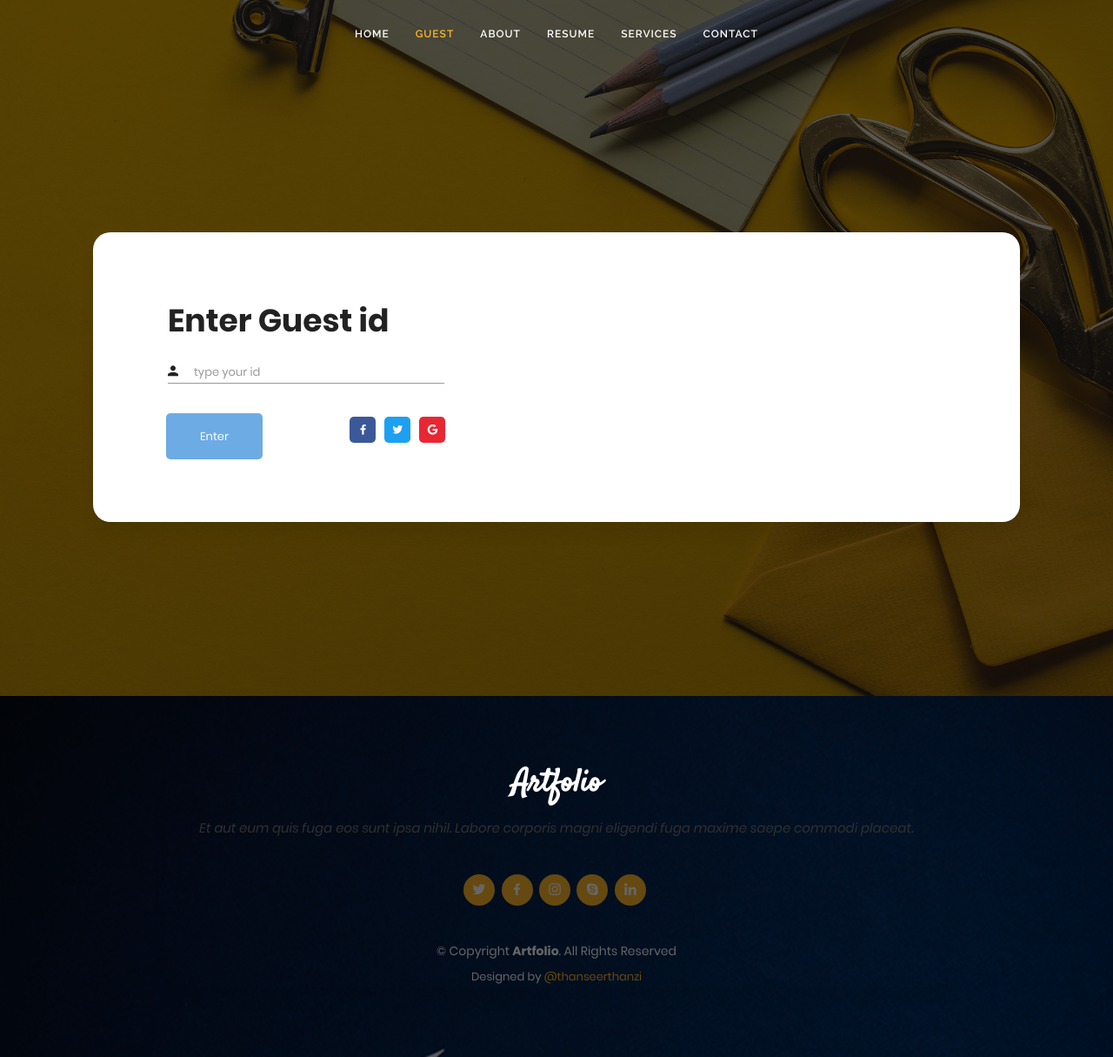
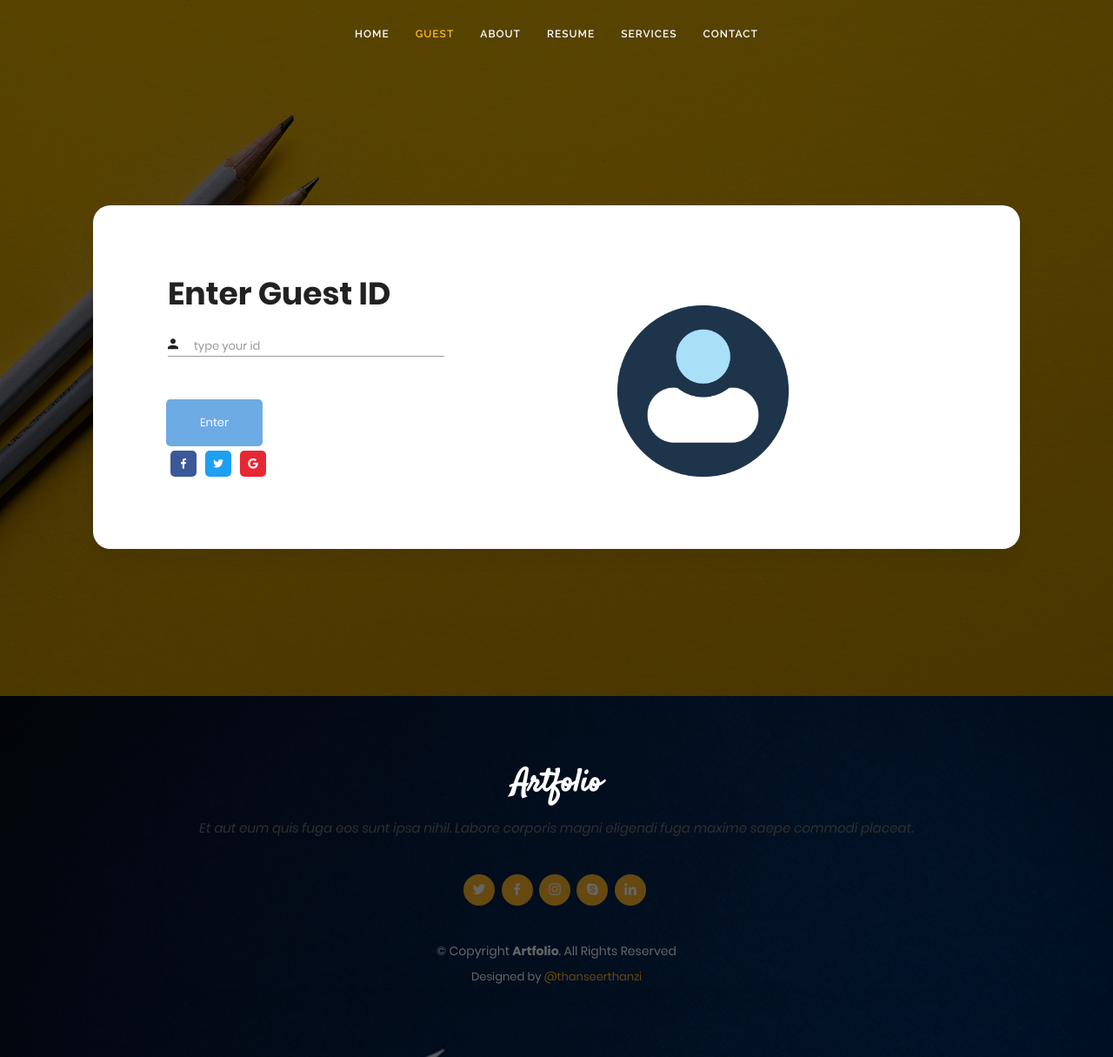
Before and after one commit to thanseerthanzi/artfolio, a Django app: page /guest_login/ in a window 1280 px wide. Shown: the whole page at 87% size. Run offline with Django 4.2, Linux system fonts and the light colour scheme; some libraries are stand-ins or nearby versions.

Commit message:
guest login page

```diff
--- a/app1/static/assets/css/style.css
+++ b/app1/static/assets/css/style.css
@@ -456,6 +419,90 @@ h6 {
   }
 }
 
+/*--------------------------------------------------------------
+# create artist Hero Section
+--------------------------------------------------------------*/
+
+#hero1 {
+  width: 100%;
+  height: 162vh;
+  background: url(../img/paper.jpg) top right;
+  background-size: cover;
+  position: relative;
+  padding: 1px;
+}
+
+#hero1:before {
+  content: "";
+  background: rgba(0, 0, 0, 0.65);
+  position: absolute;
+  bottom: 0;
+  top: 0;
+  left: 0;
+  right: 0;
+}
+
+#hero1 .hero-container {
+  position: absolute;
+  bottom: 0;
+  top: -312px;
+  left: 0;
+  right: 0;
+  display: flex;
+  justify-content: center;
+  align-items: center;
+  flex-direction: column;
+  padding: 0 15px;
+}
+
+
+
+.con{
+  font-size: 18px;
+  color: white;
+}
+
+/*--------------------------------------------------------------
+# guest artist Hero Section
+--------------------------------------------------------------*/
+#hero2 {
+  width: 100%;
+  height: 100vh;
+  background: url(../img/twopencil.jpg) top right;
+  background-size: cover;
+  position: relative;
+  padding: 1px;
+}
+
+#hero2:before {
+  content: "";
+  background: rgba(0, 0, 0, 0.65);
+  position: absolute;
+  bottom: 0;
+  top: 0;
+  left: 0;
+  right: 0;
+}
+
+#hero2 .hero-container {
+  position: absolute;
+  bottom: 0;
+  top: -312px;
+  left: 0;
+  right: 0;
+  display: flex;
+  justify-content: center;
+  align-items: center;
+  flex-direction: column;
+  padding: 0 15px;
+}
+
+
+
+.con{
+  font-size: 18px;
+  color: white;
+}
 /*--------------------------------------------------------------
 # Sections General
 --------------------------------------------------------------*/
--- a/app1/static/css/form.css
+++ b/app1/static/css/form.css
@@ -297,6 +297,13 @@ body {
     margin-left: -147px;
 }
 
+.guest-image3 {
+  margin-top: -282px;
+  height: 208px;
+  width: 247px;
+  margin-left: 55%;
+}
+
 .guest-image1 {
   margin-top: -205px;
   height: 213px;
@@ -592,7 +599,21 @@ label.valid {
   -webkit-align-items: center;
   -o-align-items: center;
   -ms-align-items: center;
-  margin-top: 80px; }
+      margin-top: 80px;
+
+
+ }
+
+ .social-login1 {
+  align-items: center;
+  -moz-align-items: center;
+  -webkit-align-items: center;
+  -o-align-items: center;
+  -ms-align-items: center;
+      margin-top: 0px;
+    margin-bottom: 80px;
+
+ }
 
 .social-label {
   display: inline-block;
--- a/app1/templates/guest_login.html
+++ b/app1/templates/guest_login.html
@@ -66,7 +66,7 @@
   </header><!-- End Header -->
 
   <!-- ======= Hero Section ======= -->
-  <section id="hero">
+  <section id="hero2">
     <div class="hero-container">
 
       <div class="main">
@@ -76,7 +76,7 @@
           <div class="container">
               <div class="guest-content">
                   <div class="guest-form">
-                      <h2 class="form-title">Enter Guest id</h2>
+                      <h2 class="form-title">Enter Guest ID</h2>
                       <form method="post" action="/addguest/" class="register-form" id="login-form" >
                         {% csrf_token %}
                           <div class="form-group">
@@ -85,7 +85,7 @@
                           </div>
 
                           </div>
-                          <div class="form-group form-button social-login">
+                          <div class="form-group form-button social-login1">
                               <input type="submit" name="signin" id="signin" class="form-submit" value="Enter"/>
 
                         </form>
@@ -97,7 +97,9 @@
                               <li><a href="#"><i class="display-flex-center zmdi zmdi-google"></i></a></li>
                           </ul>
                       </div>
-
+                      <div class="guest-image3">
+                        <figure><img src="{% static 'images/guest.png' %}" alt="sing up image"></figure>
+                      </div>
                   </div>
 
               </div>
```
Also changed, not shown: other parts of app1/static/assets/css/style.css (+0 -37 lines).
